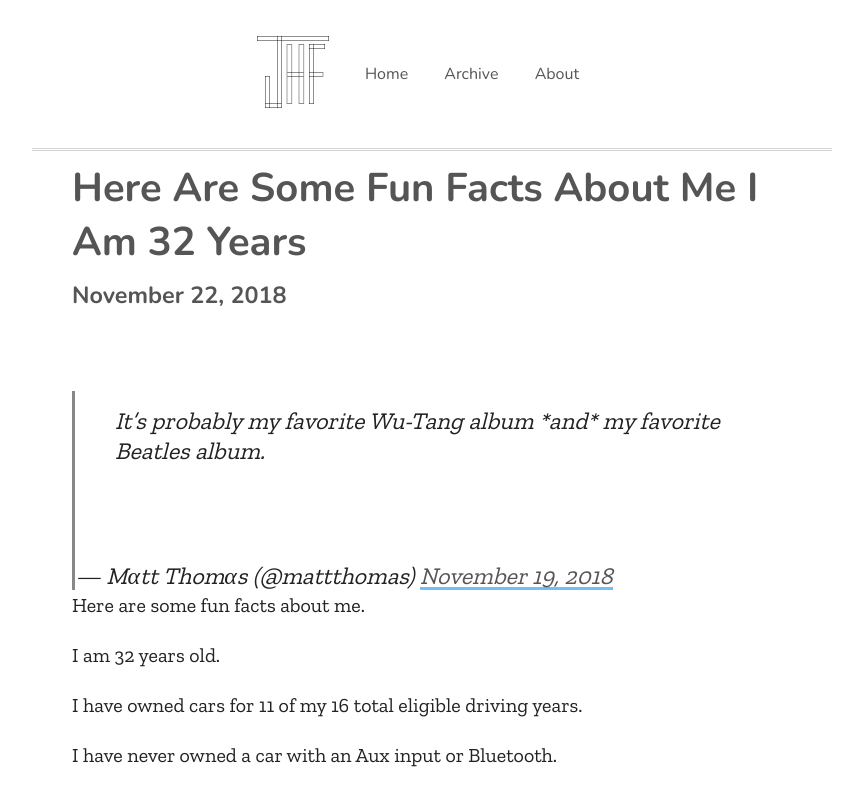
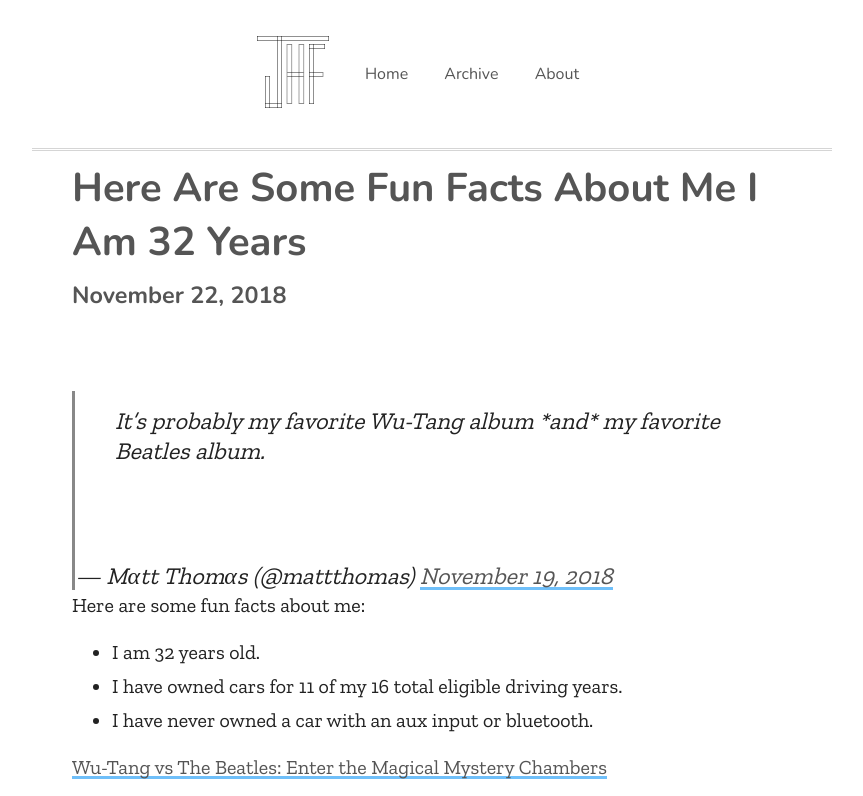
Before and after one commit to jhforster/jhforster.github.io, a Jekyll site: the page built from _posts/tumblr/2018-11-22-here-are-some-fun-facts-about-me-i-am-32-years.md, in a window 1280 px wide. Shown: the top 796 px of the page, without its empty margins (208-1071 px from the left). Built offline with Jekyll 4.4.1, drawn with Linux system fonts in a browser that asks for light colours; comment, search, counter and statistics services are not loaded.

Commit message:
Style fix

```diff
--- a/_posts/tumblr/2018-11-22-here-are-some-fun-facts-about-me-i-am-32-years.md
+++ b/_posts/tumblr/2018-11-22-here-are-some-fun-facts-about-me-i-am-32-years.md
@@ -9,13 +9,10 @@ tags:
 ---
 <blockquote class="twitter-tweet"><p lang="en" dir="ltr">It’s probably my favorite Wu-Tang album *and* my favorite Beatles album.</p>&mdash; Mαtt Thomαs (@mattthomas) <a href="https://twitter.com/mattthomas/status/1064649159368687617?ref_src=twsrc%5Etfw">November 19, 2018</a></blockquote> <script async src="https://platform.twitter.com/widgets.js" charset="utf-8"></script>
 
-Here are some fun facts about me.
-
-I am 32 years old.
-
-I have owned cars for 11 of my 16 total eligible driving years.
-
-I have never owned a car with an Aux input or Bluetooth.
+Here are some fun facts about me:
+* I am 32 years old.
+* I have owned cars for 11 of my 16 total eligible driving years.
+* I have never owned a car with an aux input or bluetooth.
 
 [Wu-Tang vs The Beatles: Enter the Magical Mystery Chambers](https://soundcloud.com/user4766069/sets/wu-tang-vs-the-beatles-enter-the-magical-mystery-chambers-the-mixtape)
 
```
